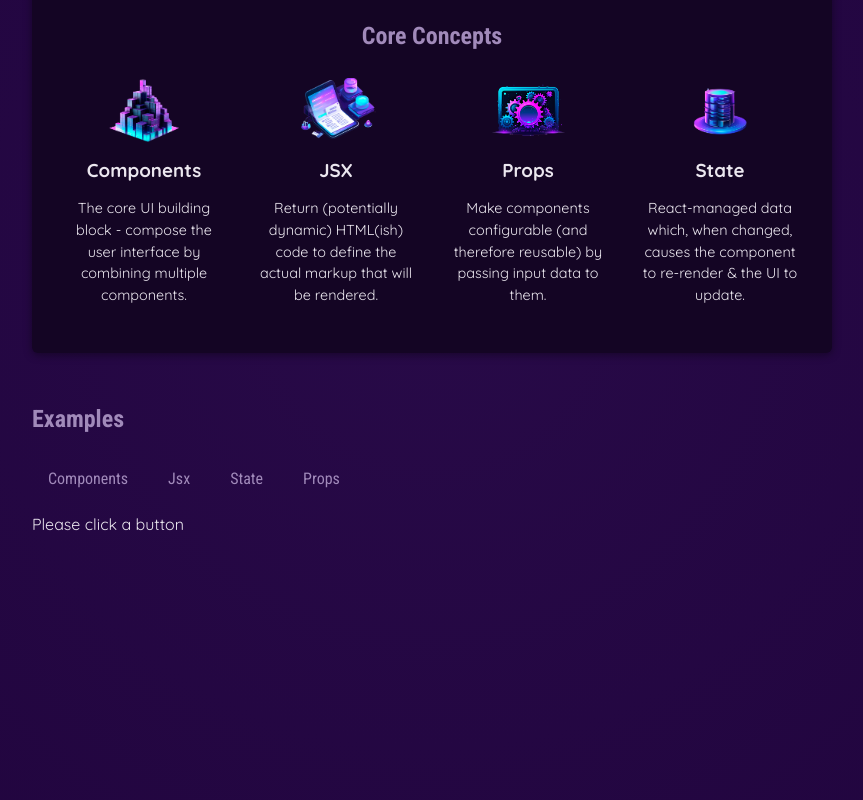
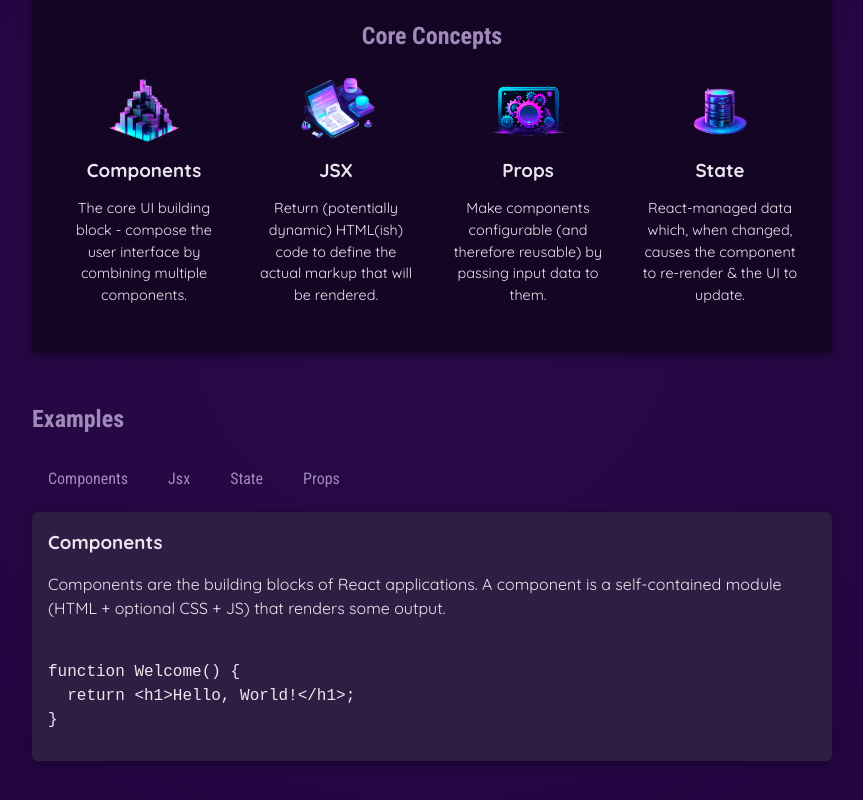
Before and after one commit to FANT0M100/coreconceptreact, a React (Vite) app: page / in a window 1280 px wide. Shown: the part 346-1146 px from the top of the page, without its empty margins (208-1071 px from the left). Built offline with nearby package versions, Linux system fonts and the light colour scheme.

Commit message:
outputing data

```diff
--- a/src/App.jsx
+++ b/src/App.jsx
@@ -3,9 +3,10 @@
 import Header from "./components/Header";
 import TabButton from "./components/TabButton.jsx";
 import { CORE_CONCEPTS } from "./data.js";
+import { EXAMPLES } from "./data.js";
 
 function App() {
-  const [selectedTopic, setSelectedTopic] = useState("Please click a button");
+  const [selectedTopic, setSelectedTopic] = useState("components");
 
   const handleClick = (selectedButon) => {
     setSelectedTopic(selectedButon);
@@ -38,7 +39,13 @@
             <TabButton onSelect={() => handleClick("state")}>State</TabButton>
             <TabButton onSelect={() => handleClick("props")}>Props</TabButton>
           </menu>
-          {selectedTopic}
+          <div id="tab-content">
+            <h3>{EXAMPLES[selectedTopic].title}</h3>
+            <p>{EXAMPLES[selectedTopic].description}</p>
+            <pre>
+              <code>{EXAMPLES[selectedTopic].code}</code>
+            </pre>
+          </div>
         </section>
       </main>
     </div>
```
